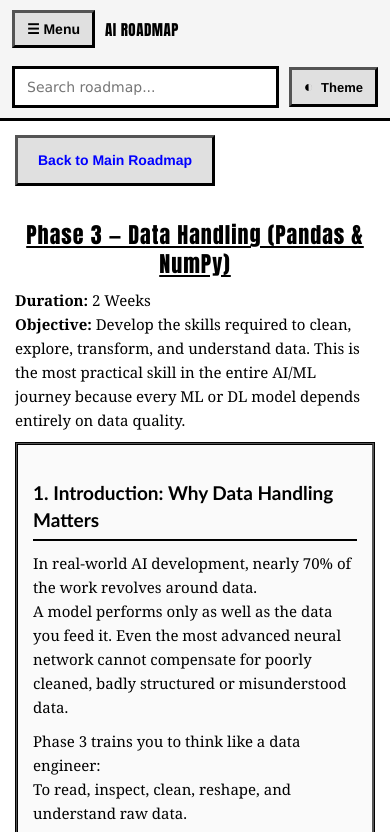
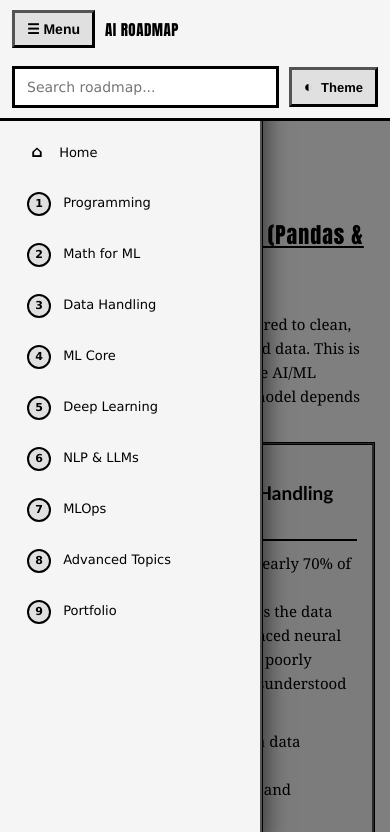
Before and after one commit to gmahesh-star/ai-ml-learning-roadmap, a plain HTML site: page phase3-detailed-guide.html in a window 390 px wide. Both pictures are taken after a click on the button "☰ Menu". Shown: the top 832 px of the page. Drawn offline with Linux system fonts and the light colour scheme.

Commit message:
Fix mobile menu button: improved touch interaction, proper z-index, overlay backdrop, auto-close on link click

```diff
--- a/shared-scripts.js
+++ b/shared-scripts.js
@@ -36,8 +36,34 @@ const menuToggle = document.getElementById('menu-toggle');
 const sidebar = document.getElementById('sidebar');
 
 if (menuToggle && sidebar) {
-    menuToggle.addEventListener('click', function() {
+    menuToggle.addEventListener('click', function(e) {
+        e.preventDefault();
+        e.stopPropagation();
         sidebar.classList.toggle('open');
+        document.body.classList.toggle('menu-open', sidebar.classList.contains('open'));
+        console.log('Menu toggled, sidebar open:', sidebar.classList.contains('open'));
+    });
+
+    // Close sidebar when clicking on a link (mobile)
+    const sidebarLinks = sidebar.querySelectorAll('a');
+    sidebarLinks.forEach(link => {
+        link.addEventListener('click', function() {
+            if (window.innerWidth <= 980) {
+                sidebar.classList.remove('open');
+                document.body.classList.remove('menu-open');
+            }
+        });
+    });
+
+    // Close sidebar when clicking outside (mobile)
+    document.addEventListener('click', function(e) {
+        if (window.innerWidth <= 980 &&
+            sidebar.classList.contains('open') &&
+            !sidebar.contains(e.target) &&
+            !menuToggle.contains(e.target)) {
+            sidebar.classList.remove('open');
+            document.body.classList.remove('menu-open');
+        }
     });
 }
 
--- a/shared-styles.css
+++ b/shared-styles.css
@@ -265,17 +265,39 @@ body {
 
 @media(max-width:980px) {
     #menu-toggle {
-        display: block
+        display: block;
+        position: relative;
+        z-index: 1001;
+        cursor: pointer;
+        -webkit-tap-highlight-color: transparent
     }
     #sidebar {
-        transform: translateX(-260px)
+        transform: translateX(-260px);
+        z-index: 999;
+        box-shadow: none
     }
     .container {
         margin-left: 0;
         padding: 90px 25px 30px 25px
     }
     #sidebar.open {
-        transform: translateX(0)
+        transform: translateX(0);
+        box-shadow: 5px 0 20px rgba(0,0,0,0.5)
+    }
+    body.menu-open::before {
+        content: '';
+        position: fixed;
+        top: 60px;
+        left: 0;
+        right: 0;
+        bottom: 0;
+        background: rgba(0,0,0,0.5);
+        z-index: 500;
+        animation: fadeIn 0.3s
+    }
+    @keyframes fadeIn {
+        from { opacity: 0 }
+        to { opacity: 1 }
     }
 }
 
```
